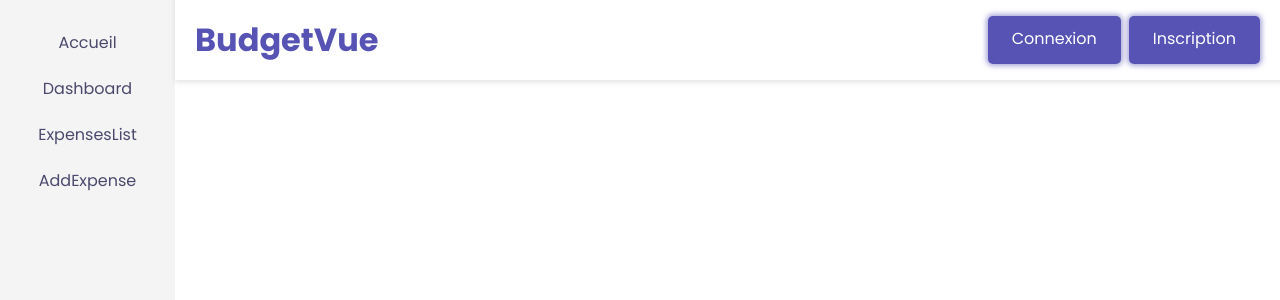
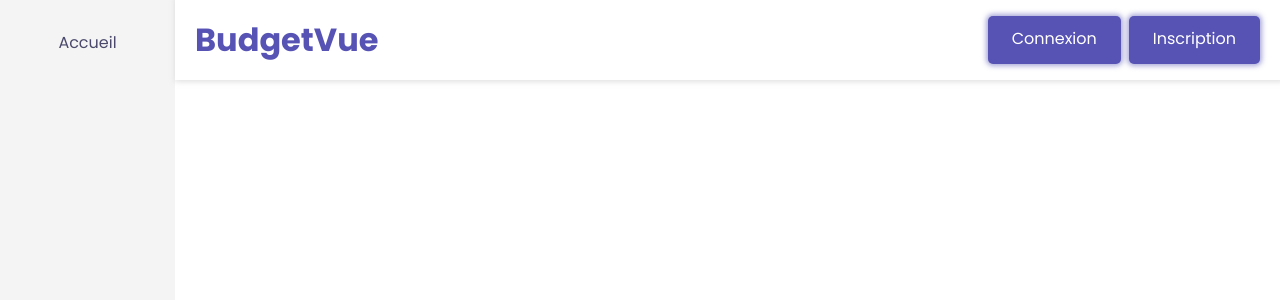
Before and after one commit to LoickHommet/Depot-1-Frontend, a Vue app in the folder frontend/: page / in a window 1280 px wide. Shown: the top 300 px of the page. Built offline with nearby package versions, Linux system fonts and the light colour scheme.

Commit message:
Renomer les bouton du aside et il en place vu v-if auth

```diff
--- a/frontend/src/components/Aside.vue
+++ b/frontend/src/components/Aside.vue
@@ -13,13 +13,13 @@ import Button from './Button.vue';
                     <RouterLink to="/" data-test-id="accueilAside">Accueil</RouterLink>
                 </li>
                 <li class="nav-item">
-                    <RouterLink  to="/dashboard" data-test-id="BordAside">Dashboard</RouterLink>
+                    <RouterLink  to="/dashboard" v-if="auth" data-test-id="BordAside">Dashboard</RouterLink>
                 </li>
                 <li class="nav-item">
-                    <RouterLink  to="/expensesList" data-test-id="BordAside">ExpensesList</RouterLink>
+                    <RouterLink  to="/expensesList" v-if="auth" data-test-id="BordAside">Liste des dépenses</RouterLink>
                 </li>
                 <li class="nav-item">
-                    <RouterLink  to="/addExpense" data-test-id="BordAside">AddExpense</RouterLink>
+                    <RouterLink  to="/addExpense" v-if="auth" data-test-id="BordAside">Ajouter une dépense</RouterLink>
                 </li>
             </ul>
         </nav>
```
